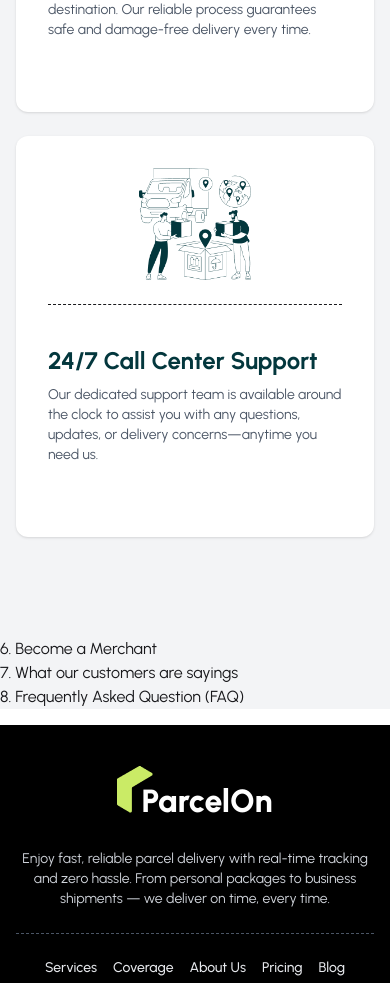
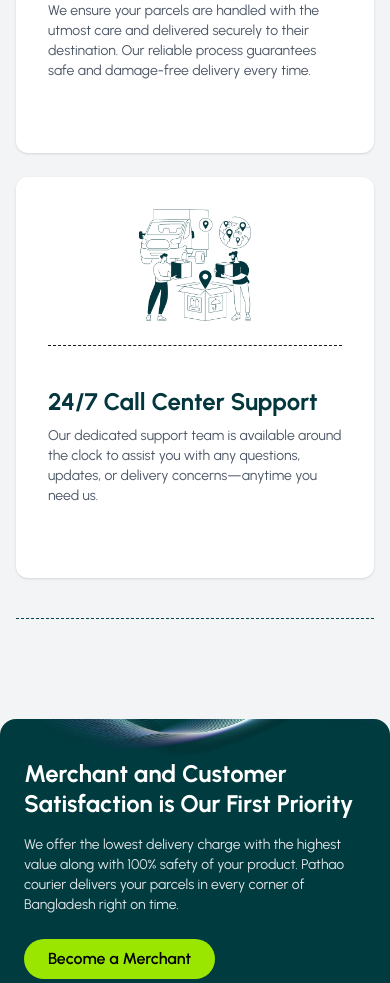
Before and after one commit to HabiburRahmanZihad/ParcelOn, a React (Vite) app: page / in a window 390 px wide. Shown: the part 5300-6283 px from the top of the page. Built offline with nearby package versions, Linux system fonts and the light colour scheme; no server answers.

Commit message:
added the MerchantSatisfaction section

```diff
--- a/src/Pages/Home/Benifits/Benifits.jsx
+++ b/src/Pages/Home/Benifits/Benifits.jsx
@@ -46,9 +46,11 @@
     return (
         <section className="bg-gray-100 py-10 px-4 sm:px-6 lg:px-8">
             <div className="max-w-7xl mx-auto space-y-6">
+                <hr className="border-t border-dashed border-[#03464D] mb-10 md:mb-20" />
                 {benefitsData.map((benefit, index) => (
                     <BenefitCard key={index} {...benefit} />
                 ))}
+                <hr className="border-t border-dashed border-[#03464D] mt-10 md:mt-20" />
             </div>
         </section>
     );
--- a/src/Pages/Home/Home.jsx
+++ b/src/Pages/Home/Home.jsx
@@ -2,6 +2,7 @@
 import Benifits from "./Benifits/Benifits";
 import ClientLogosMarque from "./ClientLogosMarque/ClientLogosMarque";
 import HowItWorks from "./HowItWorks/HowItWorks";
+import MerchantSatisfaction from "./MerchantSatisfaction/MerchantSatisfaction";
 import OurServices from "./OurServices/OurServices";
 
 const Home = () => {
@@ -12,6 +13,7 @@
             <OurServices></OurServices>
             <ClientLogosMarque></ClientLogosMarque>
             <Benifits></Benifits>
+            <MerchantSatisfaction></MerchantSatisfaction>
 
             <ul>
                 <li>6. Become a Merchant</li>
--- /dev/null
+++ b/src/Pages/Home/MerchantSatisfaction/MerchantSatisfaction.jsx
@@ -0,0 +1,53 @@
+import { Link } from 'react-router';
+import waveOverlay from '../../../assets/be-a-merchant-bg.png';
+import Parcel from '../../../assets/location-merchant.png';
+
+const MerchantSatisfaction = () => {
+    return (
+        <section className="max-w-7xl mx-auto bg-[#003b3f] text-white rounded-2xl px-6 py-10 md:py-14 lg:px-16 overflow-hidden relative">
+            <div className=" grid grid-cols-1 md:grid-cols-2 items-center gap-10">
+                {/* Left Text Content */}
+                <div>
+                    <h2 className="text-2xl sm:text-3xl md:text-4xl font-bold leading-tight">
+                        Merchant and Customer Satisfaction is Our First Priority
+                    </h2>
+                    <p className="mt-4 text-sm sm:text-base text-gray-200">
+                        We offer the lowest delivery charge with the highest value along with 100% safety of your product. Pathao courier delivers your parcels in every corner of Bangladesh right on time.
+                    </p>
+
+                    {/* Buttons */}
+                    <div className="mt-6 flex flex-wrap gap-4">
+
+                        <Link to='/become-merchant' className="bg-lime-400 text-black font-semibold py-2 px-6 rounded-full transition">
+                            Become a Merchant
+                        </Link>
+
+                        <Link to='/earn-in-parcelOn' className="border border-lime-400 text-lime-400 hover:bg-lime-500 hover:text-black font-semibold py-2 px-6 rounded-full transition">
+                            Earn with ParcelOn Courier
+                        </Link>
+                    </div>
+                </div>
+
+                {/* Right Image / Illustration */}
+                <div className="flex justify-center md:justify-end w-full h-full">
+                    <img
+                        src={Parcel} // Replace this with your actual image path
+                        alt="Parcel Illustration"
+                        className="w-60 sm:w-72 md:w-80 lg:w-96"
+                    />
+                </div>
+            </div>
+
+            {/* Optional Decorative Background (wave or gradient) */}
+            <div className="absolute top-0 left-0 w-full ">
+                <img
+                    src={waveOverlay}
+                    alt="waveOverlay"
+                    className="  object-cover  w-full h-full"
+                />
+            </div>
+        </section>
+    );
+};
+
+export default MerchantSatisfaction;
```
